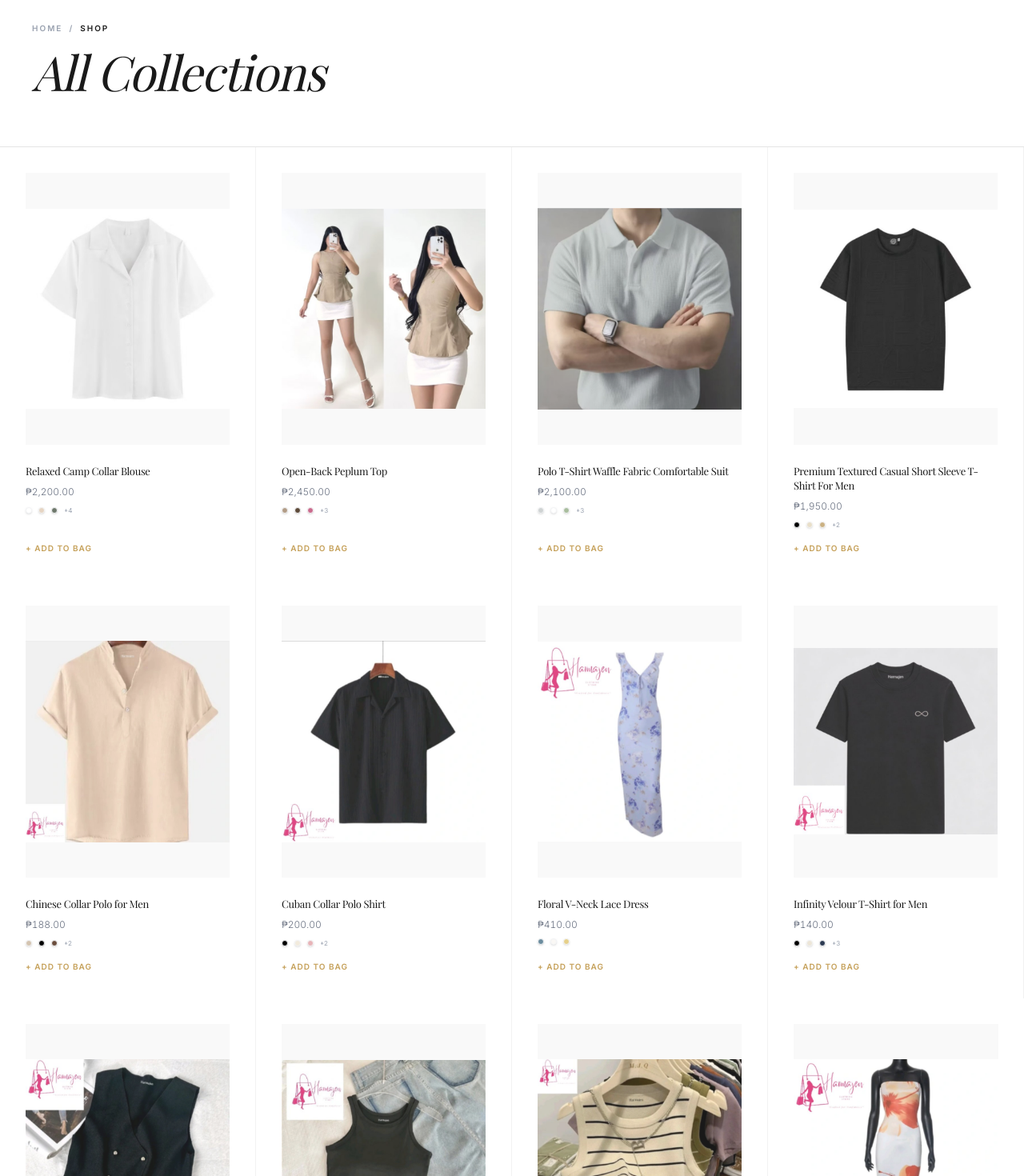
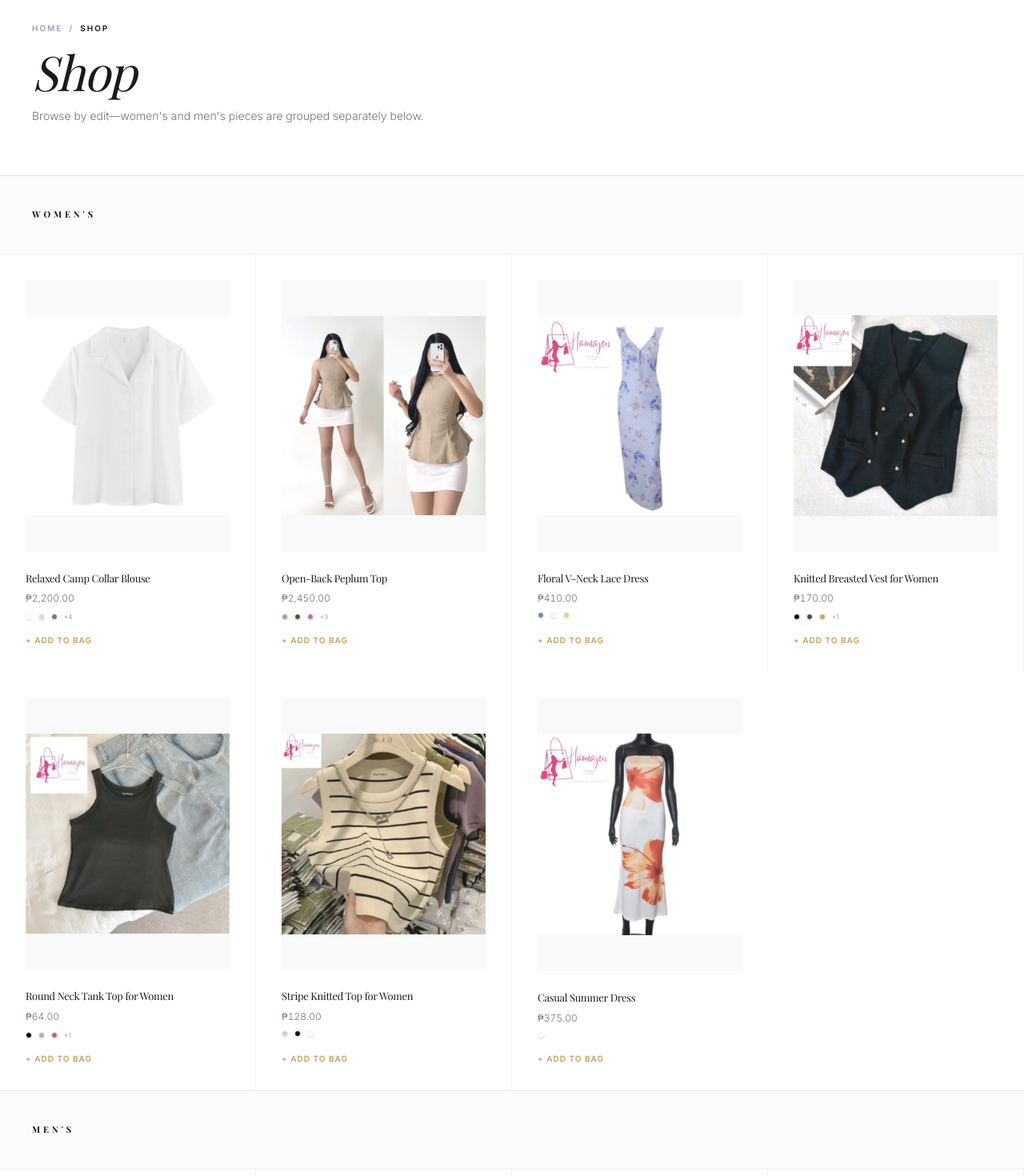
Before and after one commit to kaiiii05/Hamrajen, a React (Vite) app: page /shop in a window 1280 px wide. Shown: the part 100-1570 px from the top of the page at 80% size. Built offline with nearby package versions, Linux system fonts and the light colour scheme; a web font is replaced by a local one.

Commit message:
Update Shop.tsx

```diff
--- a/src/pages/Shop.tsx
+++ b/src/pages/Shop.tsx
@@ -1,56 +1,18 @@
 import { useParams, Link, useNavigate } from 'react-router-dom';
-import { motion } from 'motion/react';
-import { Filter, ChevronDown, ShoppingBag, Heart, Eye } from 'lucide-react';
 import { PRODUCTS } from '../data/mockData';
+import type { Product } from '../types';
 import { formatPrice } from '../lib/utils';
 import { useApp } from '../context/AppContext';
 
-export default function Shop() {
-  const { category } = useParams();
-  const navigate = useNavigate();
-  const { addToCart, user } = useApp();
-
-  const handleAddToBag = (product: typeof PRODUCTS[number]) => {
-    if (!user) {
-      navigate('/account?redirect=/shop');
-      return;
-    }
-    addToCart(product, product.sizes[0], product.colors[0].name);
-  };
-
-  const filteredProducts = category
-    ? PRODUCTS.filter(p => p.category === category)
-    : PRODUCTS;
-
-  const categoryName = category
-    ? category.split('-').map(word => word.charAt(0).toUpperCase() + word.slice(1)).join(' ')
-    : 'All Collections';
-
+function ProductTile({
+  product,
+  onAddToBag,
+}: {
+  product: Product;
+  onAddToBag: (product: Product) => void;
+}) {
   return (
-    <div className="bg-brand-beige min-h-screen">
-      {/* Header */}
-      <div className="px-10 py-16 border-b border-brand-gray-med bg-white">
-        <div className="text-[10px] uppercase font-bold tracking-[2px] text-gray-400 mb-4 flex items-center space-x-2">
-          <Link to="/" className="hover:text-brand-charcoal transition-colors">Home</Link>
-          <span>/</span>
-          <span className="text-brand-charcoal">Shop</span>
-          {category && (
-            <>
-              <span>/</span>
-              <span className="text-brand-charcoal">{categoryName}</span>
-            </>
-          )}
-        </div>
-        <h1 className="text-6xl font-serif tracking-tight font-normal italic">{categoryName}</h1>
-      </div>
-
-      {/* Grid */}
-      <div className="grid grid-cols-1 md:grid-cols-4 bg-white border-b border-brand-gray-med">
-        {filteredProducts.map((product, idx) => (
-          <div
-            key={product.id}
-            className="group flex flex-col border-r border-brand-gray-light last:border-r-0 p-8 min-h-[420px]"
-          >
+    <div className="group flex flex-col border-r border-brand-gray-light last:border-r-0 p-8 min-h-[420px]">
       <div className="aspect-[3/4] mb-6 bg-[#F9F9F9] relative overflow-hidden flex items-center justify-center">
         <Link to={`/product/${product.id}`} className="w-full h-full">
           <img
@@ -60,7 +22,6 @@ export default function Shop() {
           />
         </Link>
 
-              {/* Badges */}
         {product.category === 'new-arrivals' && (
           <div className="absolute top-4 left-4 bg-brand-gold text-white px-2 py-1 text-[8px] font-bold uppercase tracking-[1px] pointer-events-none">
             New
@@ -76,31 +37,130 @@ export default function Shop() {
           <p className="text-[12px] font-light text-gray-500 mt-2 tabular-nums">{formatPrice(product.price)}</p>
         </div>
         <div className="flex items-center space-x-2 mb-4">
-                 {product.colors.slice(0, 3).map(c => (
+          {product.colors.slice(0, 3).map((c) => (
             <div
               key={c.name}
               className="w-2 h-2 rounded-full border border-gray-100 shadow-sm"
               style={{ backgroundColor: c.hex }}
             />
           ))}
-                 {product.colors.length > 3 && <span className="text-[8px] text-gray-400">+{product.colors.length - 3}</span>}
+          {product.colors.length > 3 && (
+            <span className="text-[8px] text-gray-400">+{product.colors.length - 3}</span>
+          )}
         </div>
 
         <button
-                onClick={() => handleAddToBag(product)}
+          onClick={() => onAddToBag(product)}
           className="mt-auto text-[10px] uppercase tracking-[1px] text-brand-gold font-bold hover:text-brand-charcoal transition-colors text-left"
         >
           + Add to Bag
         </button>
       </div>
     </div>
+  );
+}
+
+export default function Shop() {
+  const { category } = useParams();
+  const navigate = useNavigate();
+  const { addToCart, user } = useApp();
+
+  const handleAddToBag = (product: Product) => {
+    if (!user) {
+      navigate('/account?redirect=/shop');
+      return;
+    }
+    addToCart(product, product.sizes[0], product.colors[0].name);
+  };
+
+  const categoryProducts = category ? PRODUCTS.filter((p) => p.category === category) : null;
+
+  const categoryName = category
+    ? category.split('-').map((word) => word.charAt(0).toUpperCase() + word.slice(1)).join(' ')
+    : 'Shop';
+
+  const womenProducts = PRODUCTS.filter((p) => p.category === 'women');
+  const menProducts = PRODUCTS.filter((p) => p.category === 'men');
+
+  const sectionLabels: Record<'men' | 'women', string> = {
+    men: "Men's",
+    women: "Women's",
+  };
+
+  return (
+    <div className="bg-brand-beige min-h-screen">
+      {/* Header */}
+      <div className="px-10 py-16 border-b border-brand-gray-med bg-white">
+        <div className="text-[10px] uppercase font-bold tracking-[2px] text-gray-400 mb-4 flex items-center space-x-2">
+          <Link to="/" className="hover:text-brand-charcoal transition-colors">
+            Home
+          </Link>
+          <span>/</span>
+          <span className="text-brand-charcoal">Shop</span>
+          {category && (
+            <>
+              <span>/</span>
+              <span className="text-brand-charcoal">{categoryName}</span>
+            </>
+          )}
+        </div>
+        <h1 className="text-6xl font-serif tracking-tight font-normal italic">{categoryName}</h1>
+        {!category && (
+          <p className="mt-4 text-sm text-gray-500 font-light max-w-lg">
+            Browse by edit—women&apos;s and men&apos;s pieces are grouped separately below.
+          </p>
+        )}
+      </div>
+
+      {!category ? (
+        <>
+          <section aria-labelledby="shop-women-heading" className="border-b border-brand-gray-med bg-white">
+            <div className="px-10 py-10 border-b border-brand-gray-light bg-brand-beige/40">
+              <h2 id="shop-women-heading" className="text-[11px] uppercase font-bold tracking-[0.35em] text-brand-charcoal">
+                {sectionLabels.women}
+              </h2>
+            </div>
+            <div className="grid grid-cols-1 md:grid-cols-4">
+              {womenProducts.map((product) => (
+                <ProductTile key={product.id} product={product} onAddToBag={handleAddToBag} />
               ))}
             </div>
+          </section>
 
-      {filteredProducts.length === 0 && (
+          <section aria-labelledby="shop-men-heading" className="border-b border-brand-gray-med bg-white">
+            <div className="px-10 py-10 border-b border-brand-gray-light bg-brand-beige/40">
+              <h2 id="shop-men-heading" className="text-[11px] uppercase font-bold tracking-[0.35em] text-brand-charcoal">
+                {sectionLabels.men}
+              </h2>
+            </div>
+            <div className="grid grid-cols-1 md:grid-cols-4">
+              {menProducts.map((product) => (
+                <ProductTile key={product.id} product={product} onAddToBag={handleAddToBag} />
+              ))}
+            </div>
+          </section>
+        </>
+      ) : (
+        categoryProducts && (
+          <div className="grid grid-cols-1 md:grid-cols-4 bg-white border-b border-brand-gray-med">
+            {categoryProducts.map((product) => (
+              <ProductTile key={product.id} product={product} onAddToBag={handleAddToBag} />
+            ))}
+          </div>
+        )
+      )}
+
+      {category && categoryProducts && categoryProducts.length === 0 && (
         <div className="py-32 text-center">
-          <p className="text-gray-400 uppercase text-xs tracking-widest font-light">No pieces found in this curation.</p>
-          <Link to="/shop" className="inline-block mt-8 border-b border-brand-charcoal pb-1 text-[10px] font-bold uppercase tracking-widest transition-colors hover:text-brand-gold hover:border-brand-gold">Back to All Collections</Link>
+          <p className="text-gray-400 uppercase text-xs tracking-widest font-light">
+            No pieces found in this curation.
+          </p>
+          <Link
+            to="/shop"
+            className="inline-block mt-8 border-b border-brand-charcoal pb-1 text-[10px] font-bold uppercase tracking-widest transition-colors hover:text-brand-gold hover:border-brand-gold"
+          >
+            Back to Shop
+          </Link>
         </div>
       )}
     </div>
```
Lines whose indentation alone changed are shown as unchanged.
